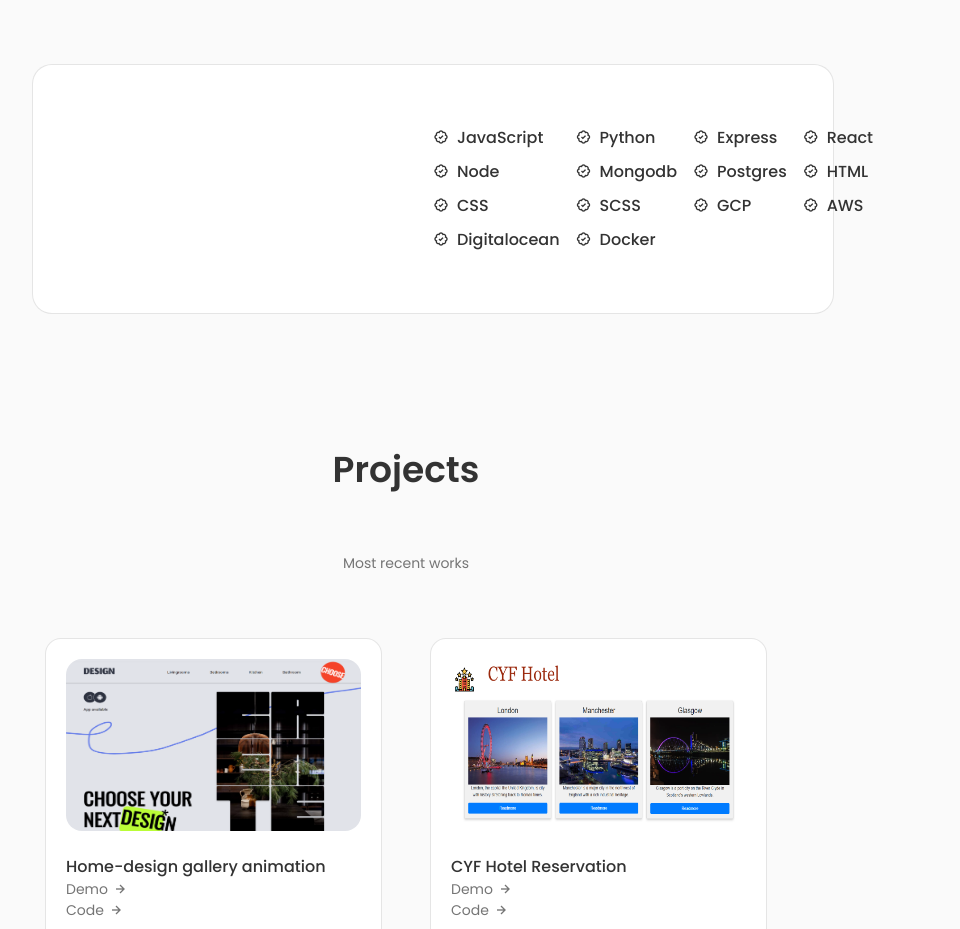
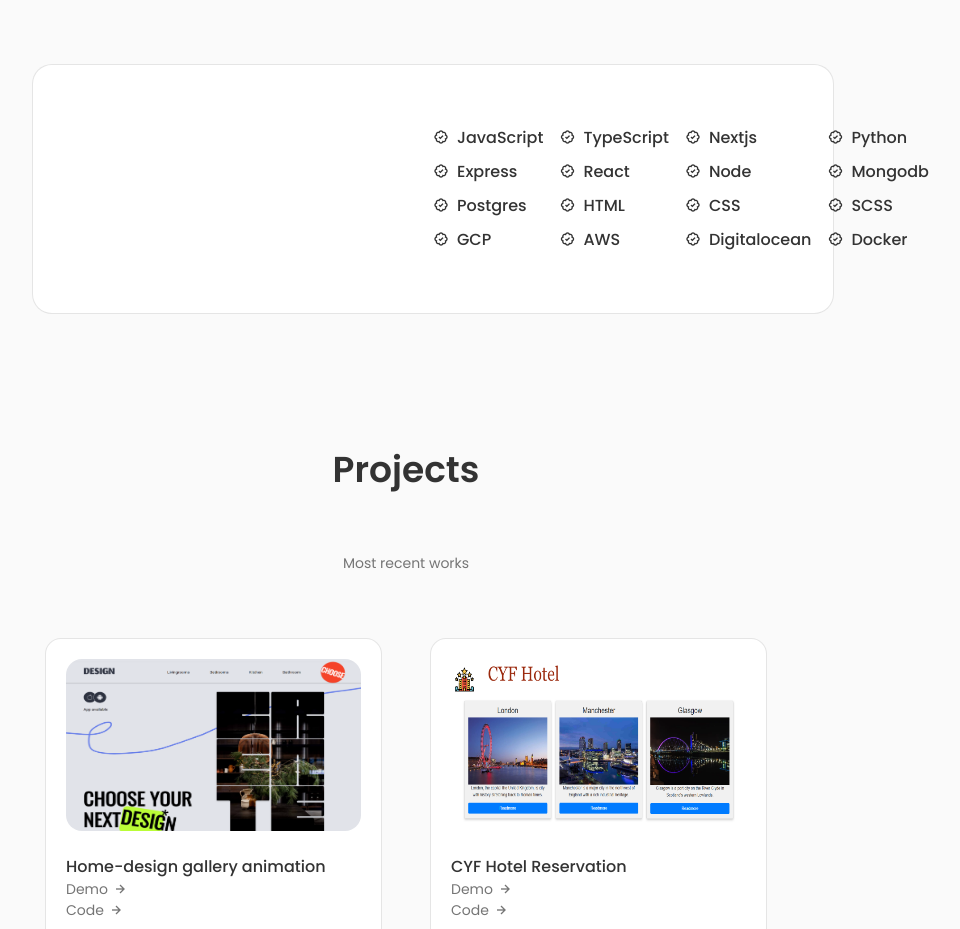
Before and after one commit to Meronggk/meron-portfolio, a React (Create React App) app: page / in a window 1280 px wide. Shown: the part 1742-2671 px from the top of the page, without its empty margins (234-1194 px from the left). Built offline with nearby package versions, Linux system fonts and the light colour scheme.

Commit message:
added skills

```diff
--- a/src/components/skills/TechSkills.jsx
+++ b/src/components/skills/TechSkills.jsx
@@ -11,6 +11,24 @@
 
             <div>
               <h3 className="skills__name">JavaScript</h3>
+              <span className="skills__level">Basic</span>
+            </div>
+          </div>
+
+          <div className="skills__data">
+            <i class="bx bx-badge-check"></i>
+
+            <div>
+              <h3 className="skills__name">TypeScript</h3>
+              <span className="skills__level">Basic</span>
+            </div>
+          </div>
+
+          <div className="skills__data">
+            <i class="bx bx-badge-check"></i>
+
+            <div>
+              <h3 className="skills__name">Nextjs</h3>
               <span className="skills__level">Basic</span>
             </div>
           </div>
```
